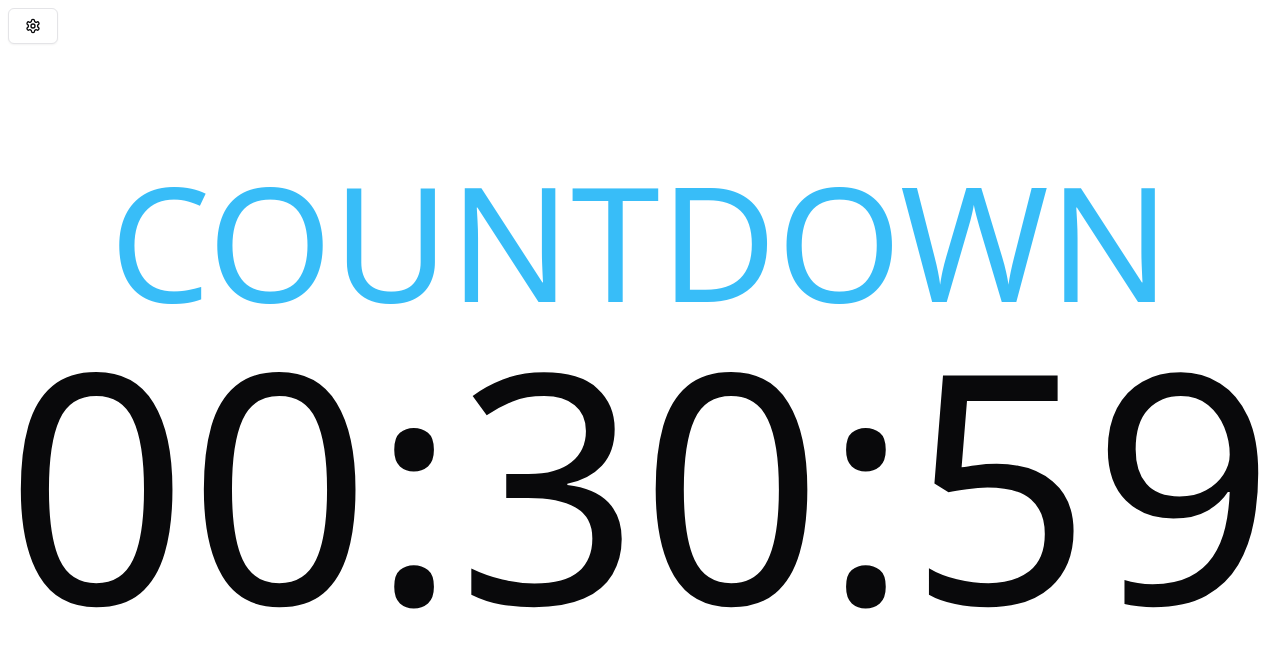
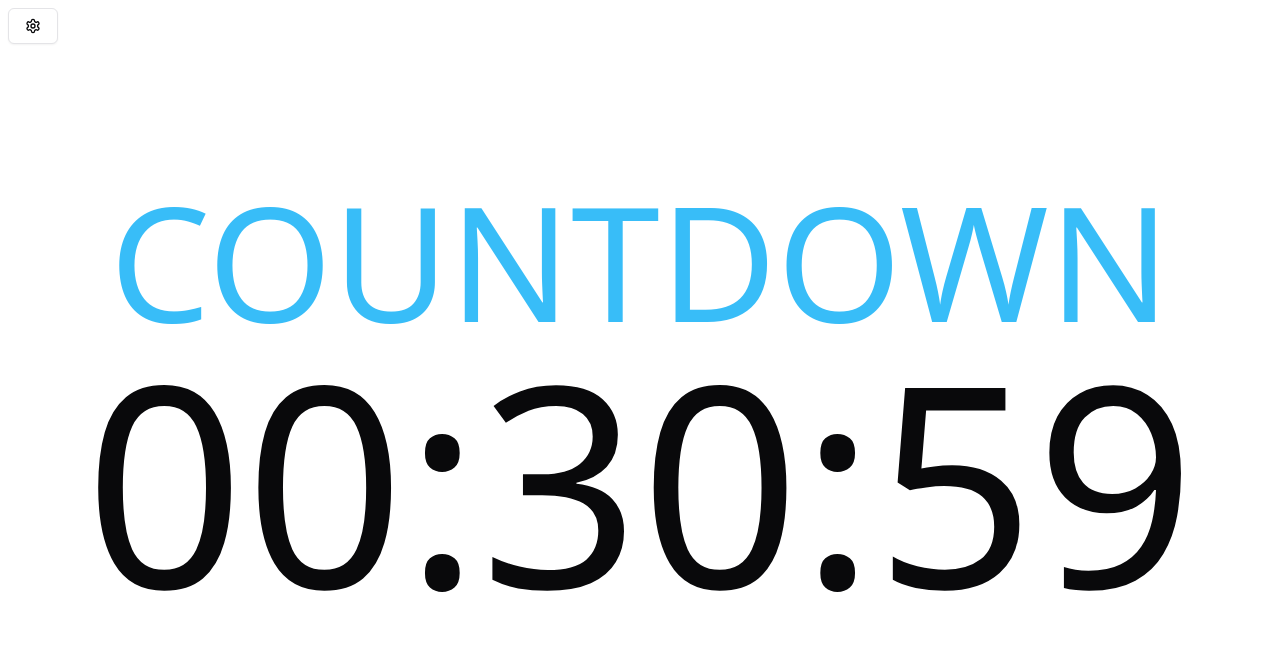
Before and after one commit to skagedal/backyard-timer, a Next.js app: page / in a window 1280 px wide. Both pictures are taken after a click on the button "Start". Shown: the top 648 px of the page. Built offline with nearby package versions, Linux system fonts and the light colour scheme.

Commit message:
Tweak layout

```diff
--- a/src/components/clock.tsx
+++ b/src/components/clock.tsx
@@ -10,10 +10,10 @@ export interface ClockProps {
 function ClockLayout({ a, b }: { a: React.ReactNode; b: React.ReactNode }) {
   return (
     <div className="flex flex-col items-center">
-      <div className="text-[20vh] leading-[20vh] uppercase text-sky-400">
+      <div className="text-[20vmin] leading-[20vmin] uppercase text-sky-400">
         {a}
       </div>
-      <div className="text-[40vh] leading-[40vh] tabular-nums">{b}</div>
+      <div className="text-[35vmin] leading-[35vmin] tabular-nums">{b}</div>
     </div>
   );
 }
```
